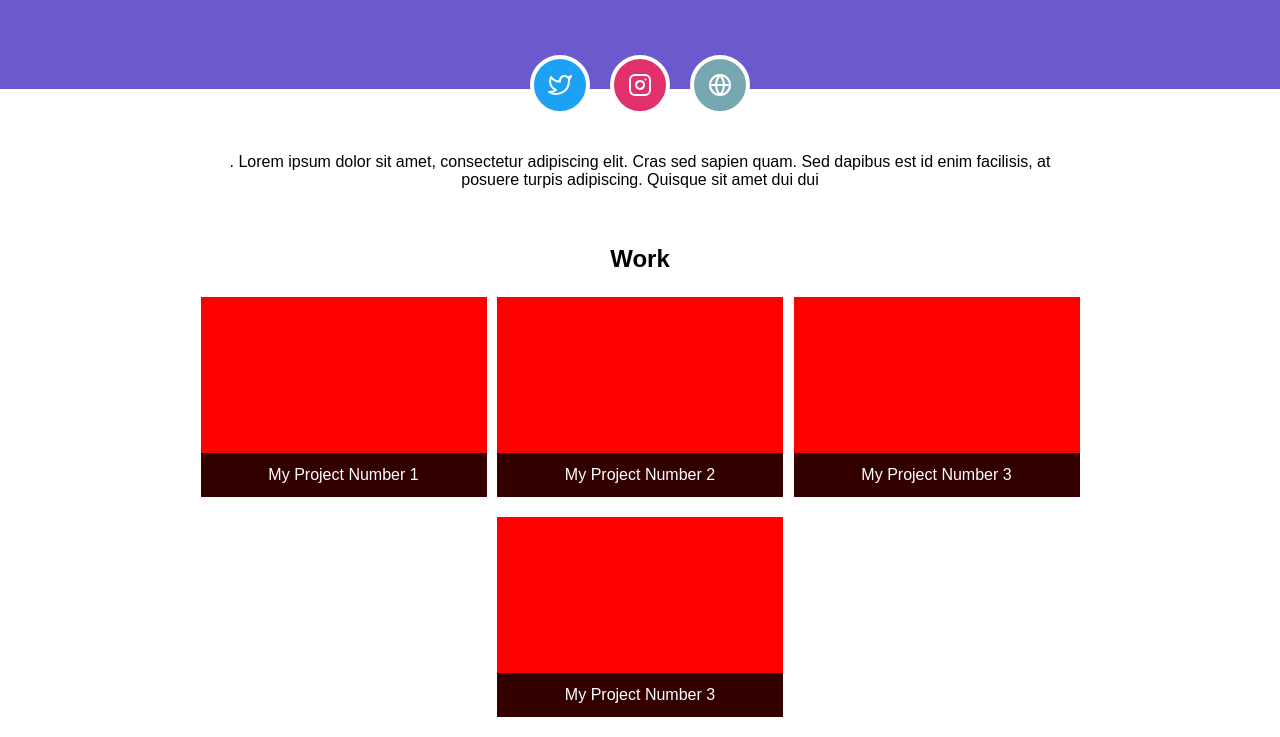
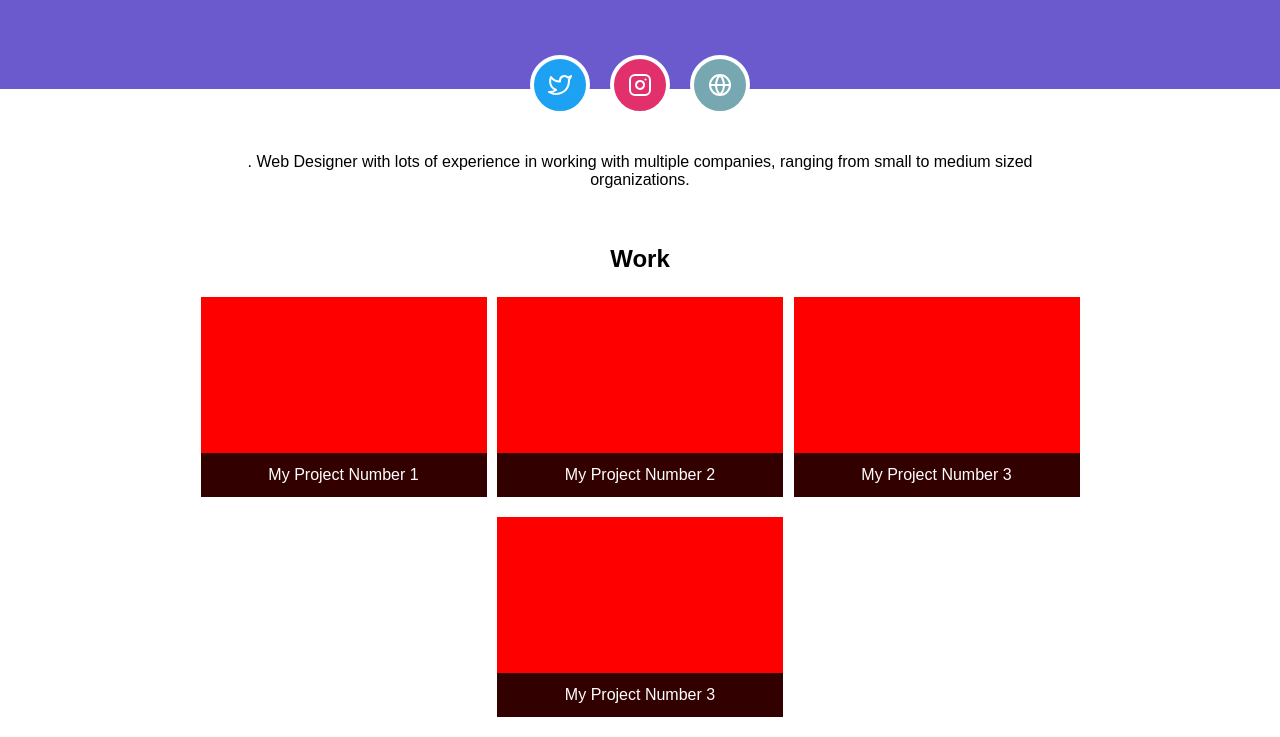
Before and after one commit to Jerebic/SkillshareProject, a plain HTML site: page index.html in a window 1280 px wide. Shown: the part 186-923 px from the top of the page. Drawn offline with Linux system fonts and the light colour scheme.

Commit message:
Updated about section

```diff
--- a/index.html
+++ b/index.html
@@ -30,8 +30,7 @@
   <!-- About You -->
   <main>
     <section class="about">
-      <p>. Lorem ipsum dolor sit amet, consectetur adipiscing elit. Cras sed sapien quam. Sed dapibus est id enim facilisis,
-        at posuere turpis adipiscing. Quisque sit amet dui dui
+      <p>. Web Designer with lots of experience in working with multiple companies, ranging from small to medium sized organizations.
       </p>
     </section>
     <!-- Your Projects -->
```
